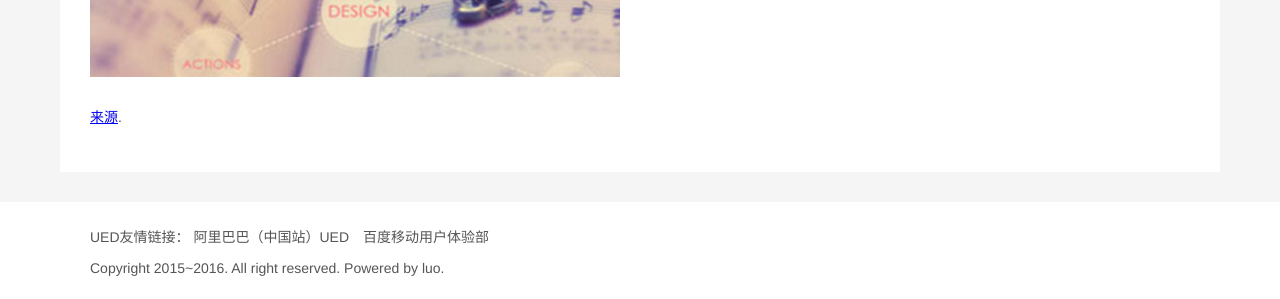
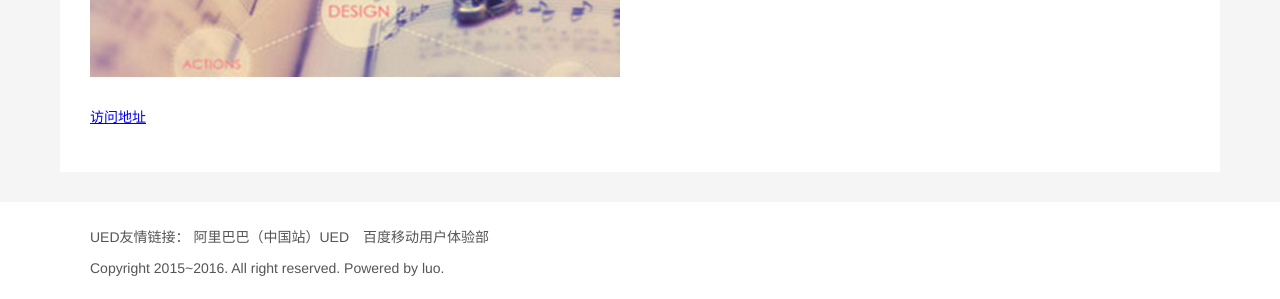
Before and after one commit to luozyiii/blog, a Jekyll site: the page built from _posts/2016-01-01-搭建一个免费的，无限流量的Blog.md, in a window 1280 px wide. Shown: the part 619-918 px from the top of the page. Built offline with Jekyll 4.4.1, drawn with Linux system fonts in a browser that asks for light colours.

Commit message:
编辑器样式调整

```diff
--- a/_posts/2016-01-01-搭建一个免费的，无限流量的Blog.md
+++ b/_posts/2016-01-01-搭建一个免费的，无限流量的Blog.md
@@ -8,6 +8,6 @@ describe: 今天，我就来示范如何在github上搭建Blog，你可以从中
 ---
 ![如何在github上搭建一个免费的，无限流量的博客]({{ site.baseurl }}/images/{{page.picSrc}} "Title")
 
-[来源][1].
+[访问地址][1]
 
-[1]: http://www.ruanyifeng.com/blog/2012/08/blogging_with_jekyll.html "来源"
+[1]: http://www.ruanyifeng.com/blog/2012/08/blogging_with_jekyll.html "访问地址"
```
Also changed, not shown: _posts/2016-01-03-Wamp配置支持多站点.md (+3 -1 lines).
